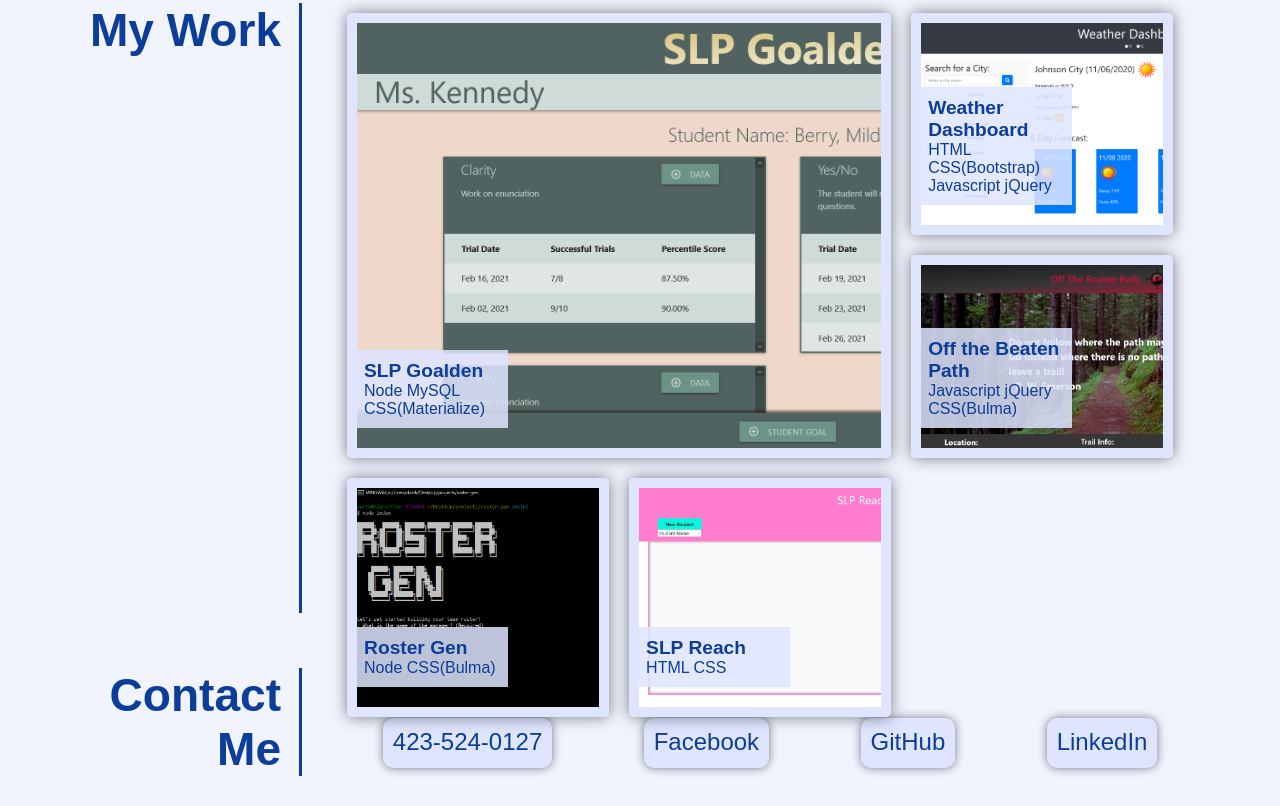
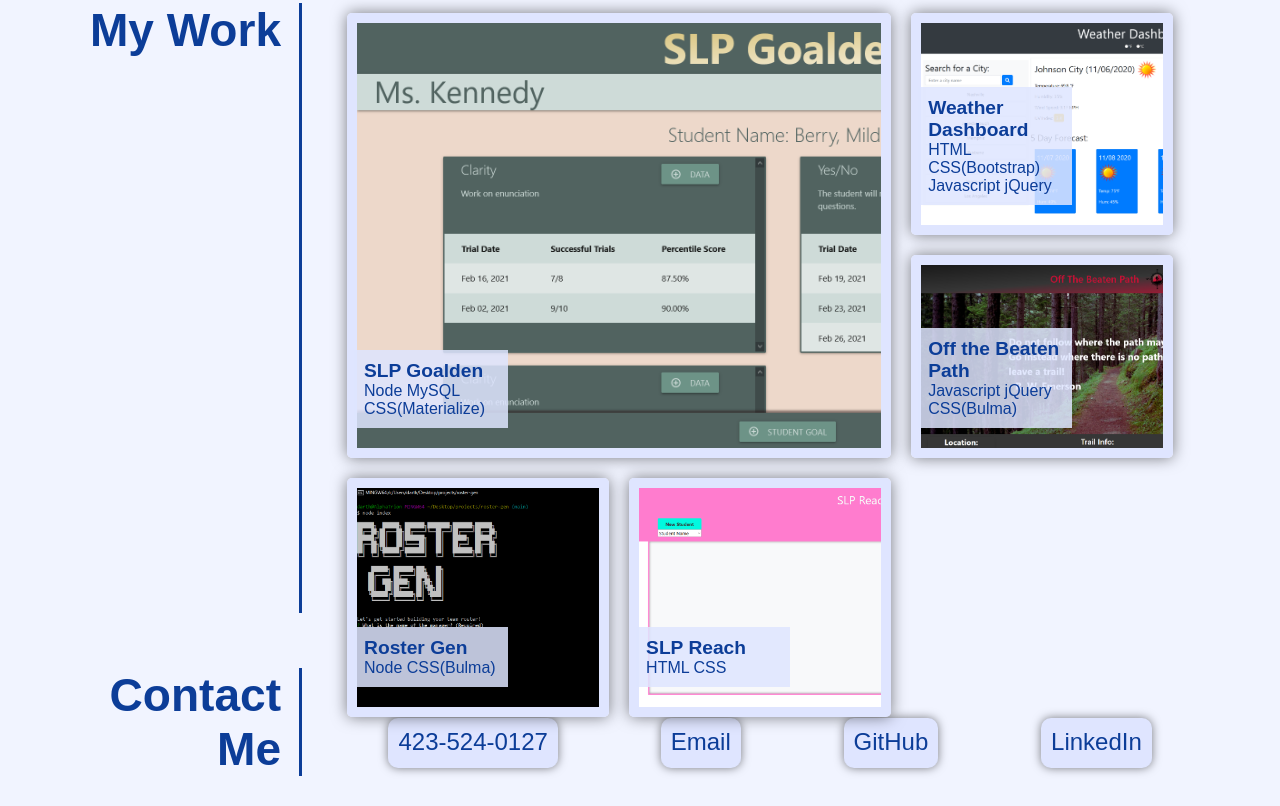
Before and after one commit to Craig5117/craigbennett, a plain HTML site: page index.html in a window 1280 px wide. Shown: the part 1221-2027 px from the top of the page. Drawn offline with Linux system fonts and the light colour scheme.

Commit message:
Swapped email for facebook

```diff
--- a/index.html
+++ b/index.html
@@ -119,7 +119,7 @@
                 <div class="contact-box">
                     <div class="contact-links">
                         <p><a href="tel:4235240127">423-524-0127</a></p>
-                        <p><a href="https://www.facebook.com/craig.bennett.5817">Facebook</a></p>
+                        <p><a href="mailto:craig.bennett5117@gmail.com">Email</a></p>
                         <p><a href="https://github.com/Craig5117">GitHub</a></p>
                         <p><a href="https://www.linkedin.com/in/craig-bennett-852a571b4/">LinkedIn</a></p>
                     </div>
```
